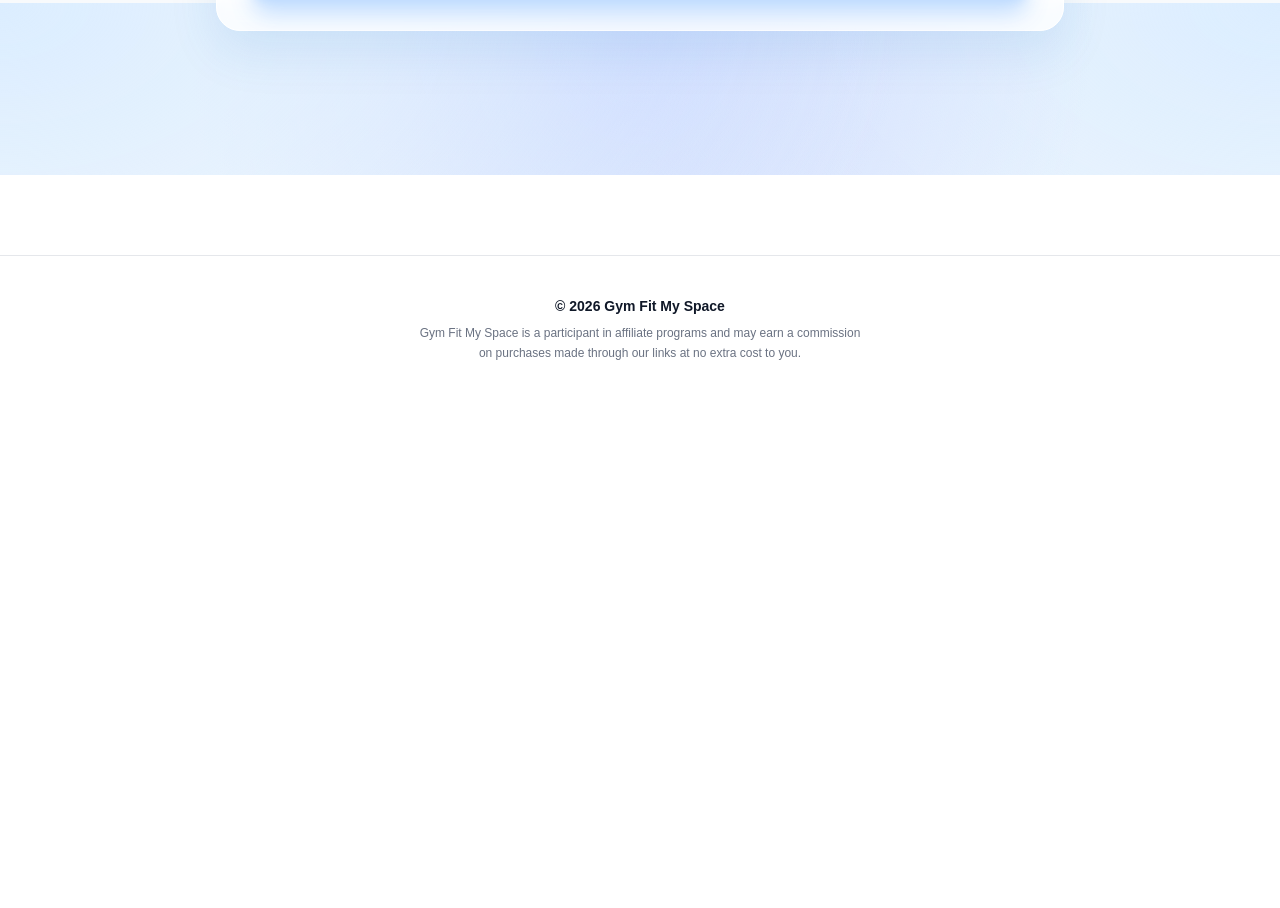
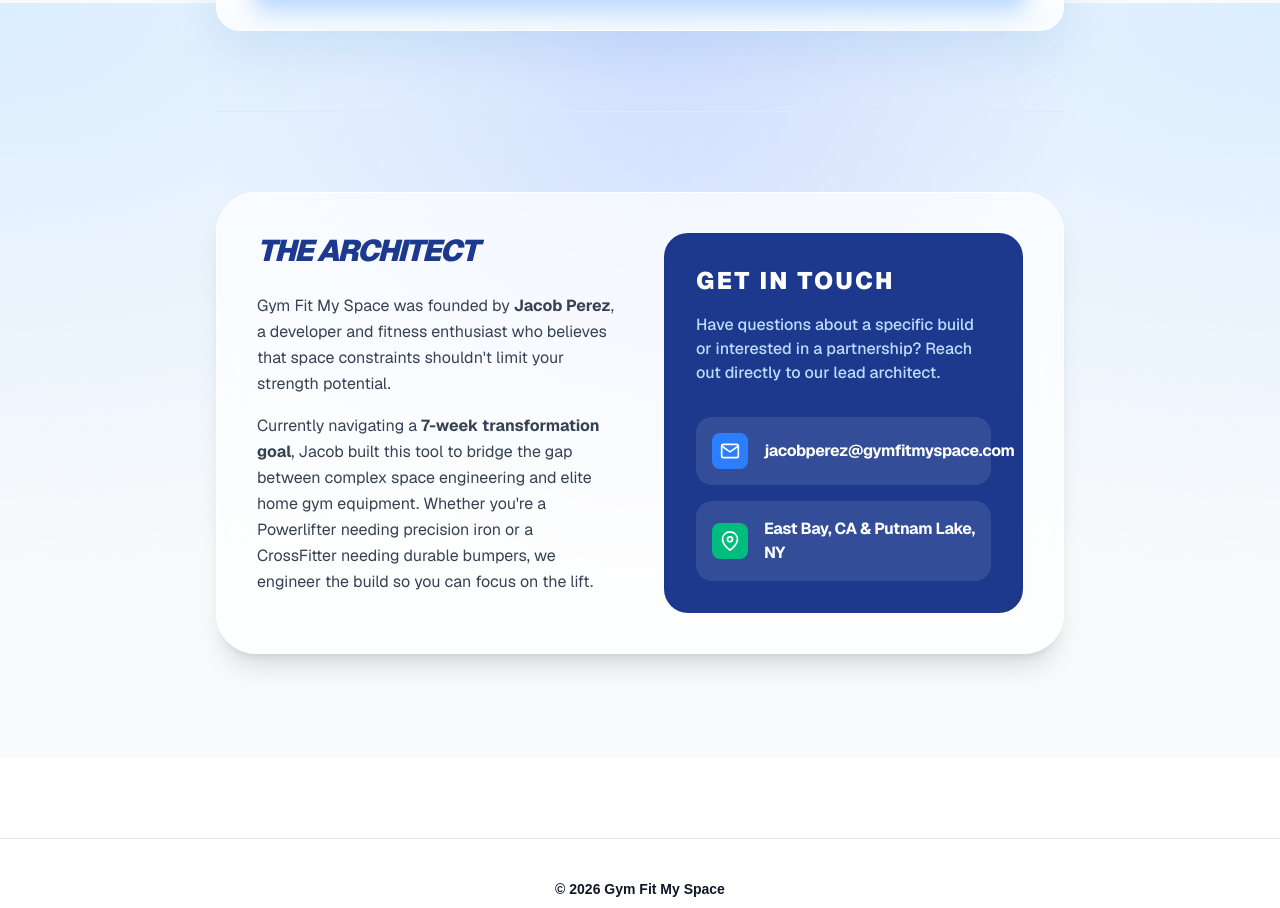
Before and after one commit to jacobito08082/gym-fit-my-space, a Next.js app: page / in a window 1280 px wide. Shown: the part 797-1705 px from the top of the page. Before the commit the page ends 1200 px from the top, so only its background shows below. Built offline with nearby package versions, Linux system fonts and the light colour scheme.

Commit message:
Full brand and contact integration for Gym Fit My Space

```diff
--- a/app/page.tsx
+++ b/app/page.tsx
@@ -3,7 +3,7 @@
 import { useState } from 'react';
 import { buildGym } from '../utils/builder';
 
-// LOGO COMPONENT
+// LOGO COMPONENT: Integrated for a professional look
 function Logo() {
   return (
     <div className="flex items-center justify-center gap-3 mb-2">
@@ -68,6 +68,7 @@
                              radial-gradient(at 100% 0%, hsla(210,100%,93%,1) 0, transparent 50%)`
          }}>
 
+      {/* HEADER SECTION */}
       <header className="backdrop-blur-md bg-blue-900/90 text-white p-8 shadow-2xl sticky top-0 z-50">
         <div className="max-w-4xl mx-auto text-center flex flex-col items-center">
           <Logo />
@@ -80,8 +81,8 @@
 
       <main className="max-w-4xl mx-auto p-6 mt-8">
 
+        {/* INPUT CARD */}
         <div className="bg-white/80 backdrop-blur-sm p-8 rounded-3xl shadow-[0_20px_50px_rgba(8,_112,_184,_0.1)] border border-white mb-10 transition-all hover:shadow-2xl">
-
           <div className="grid grid-cols-1 md:grid-cols-2 gap-8 mb-8">
             <div>
               <label className="block font-bold text-sm uppercase tracking-widest text-gray-500 mb-3">Ceiling Height</label>
@@ -150,6 +151,7 @@
           </button>
         </div>
 
+        {/* RESULTS SECTION */}
         {results && (
           <div className="animate-in fade-in slide-in-from-bottom-4 duration-700">
             <div className="flex p-1 bg-gray-200/50 backdrop-blur-md rounded-2xl mb-8 max-w-md mx-auto">
@@ -168,7 +170,7 @@
               ))}
             </div>
 
-            <div className="bg-white/90 backdrop-blur-md rounded-[2.5rem] shadow-2xl overflow-hidden border border-white">
+            <div className="bg-white/90 backdrop-blur-md rounded-[2.5rem] shadow-2xl overflow-hidden border border-white mb-20">
               <div className={`p-8 text-center text-white bg-gradient-to-br ${
                 activeTier === 'premium' ? 'from-gray-800 to-black' : activeTier === 'value' ? 'from-blue-600 to-blue-900' : 'from-emerald-500 to-emerald-700'
               }`}>
@@ -181,15 +183,68 @@
                   <ResultItem key={index} item={item} />
                 ))}
               </div>
+            </div>
+          </div>
+        )}
 
-              <div className="p-8 pt-0">
-                <button className="w-full bg-blue-600 text-white py-5 rounded-2xl font-black text-xl hover:bg-blue-700 transition shadow-xl uppercase italic">
-                  Checkout All Equipment
-                </button>
+        {/* ABOUT & CONTACT SECTION: Optimized for Impact.com approval */}
+        <section className="mt-20 border-t border-blue-100 pt-20">
+          <div className="bg-white/70 backdrop-blur-md rounded-[2.5rem] p-10 shadow-xl border border-white">
+            <div className="grid grid-cols-1 md:grid-cols-2 gap-12">
+
+              {/* ABOUT US */}
+              <div>
+                <h2 className="text-3xl font-black tracking-tighter uppercase italic mb-6 text-blue-900">
+                  The Architect
+                </h2>
+                <p className="text-gray-700 leading-relaxed mb-4">
+                  Gym Fit My Space was founded by <strong>Jacob Perez</strong>, a developer and fitness enthusiast
+                  who believes that space constraints shouldn't limit your strength potential.
+                </p>
+                <p className="text-gray-700 leading-relaxed">
+                  Currently navigating a <strong>7-week transformation goal</strong>, Jacob built this tool
+                  to bridge the gap between complex space engineering and elite home gym equipment.
+                  Whether you're a Powerlifter needing precision iron or a CrossFitter needing durable bumpers,
+                  we engineer the build so you can focus on the lift.
+                </p>
+              </div>
+
+              {/* CONTACT US */}
+              <div className="bg-blue-900 rounded-3xl p-8 text-white shadow-inner">
+                <h2 className="text-2xl font-black uppercase tracking-widest mb-4">Get In Touch</h2>
+                <p className="text-blue-200 mb-8 font-medium">
+                  Have questions about a specific build or interested in a partnership?
+                  Reach out directly to our lead architect.
+                </p>
+
+                <div className="space-y-4">
+                  <a
+                    href="mailto:jacobperez@gymfitmyspace.com"
+                    className="flex items-center gap-4 bg-white/10 p-4 rounded-2xl hover:bg-white/20 transition group"
+                  >
+                    <div className="bg-blue-500 p-2 rounded-lg group-hover:scale-110 transition">
+                      <svg width="20" height="20" viewBox="0 0 24 24" fill="none" stroke="white" strokeWidth="2">
+                        <path d="M4 4h16c1.1 0 2 .9 2 2v12c0 1.1-.9 2-2 2H4c-1.1 0-2-.9-2-2V6c0-1.1.9-2 2-2z"/>
+                        <polyline points="22,6 12,13 2,6"/>
+                      </svg>
+                    </div>
+                    <span className="font-bold tracking-tight">jacobperez@gymfitmyspace.com</span>
+                  </a>
+
+                  <div className="flex items-center gap-4 bg-white/10 p-4 rounded-2xl">
+                    <div className="bg-emerald-500 p-2 rounded-lg">
+                      <svg width="20" height="20" viewBox="0 0 24 24" fill="none" stroke="white" strokeWidth="2">
+                        <path d="M21 10c0 7-9 13-9 13s-9-6-9-13a9 9 0 0 1 18 0z"/>
+                        <circle cx="12" cy="10" r="3"/>
+                      </svg>
+                    </div>
+                    <span className="font-bold tracking-tight">East Bay, CA & Putnam Lake, NY</span>
+                  </div>
+                </div>
               </div>
             </div>
           </div>
-        )}
+        </section>
       </main>
     </div>
   );
@@ -201,7 +256,6 @@
       <div className="w-full md:w-32 h-32 flex-shrink-0 bg-white rounded-2xl overflow-hidden shadow-inner mb-6 md:mb-0 md:mr-8 border border-gray-100">
         <img src={item.image} alt={item.name} className="w-full h-full object-contain p-2 group-hover:scale-110 transition-transform duration-500" />
       </div>
-
       <div className="flex-grow text-center md:text-left">
         <div className="flex flex-col md:flex-row md:items-center gap-2 mb-1">
            <span className="text-[10px] font-black bg-blue-100 text-blue-600 px-2 py-1 rounded-md uppercase tracking-wider w-fit mx-auto md:mx-0">
@@ -211,7 +265,6 @@
         </div>
         <h3 className="text-xl font-bold text-gray-900 leading-tight">{item.name}</h3>
       </div>
-
       <div className="text-center md:text-right mt-6 md:mt-0 md:ml-8 min-w-[140px]">
         <div className="text-2xl font-black text-gray-900 mb-3 tracking-tighter">${item.price}</div>
         <a
```
